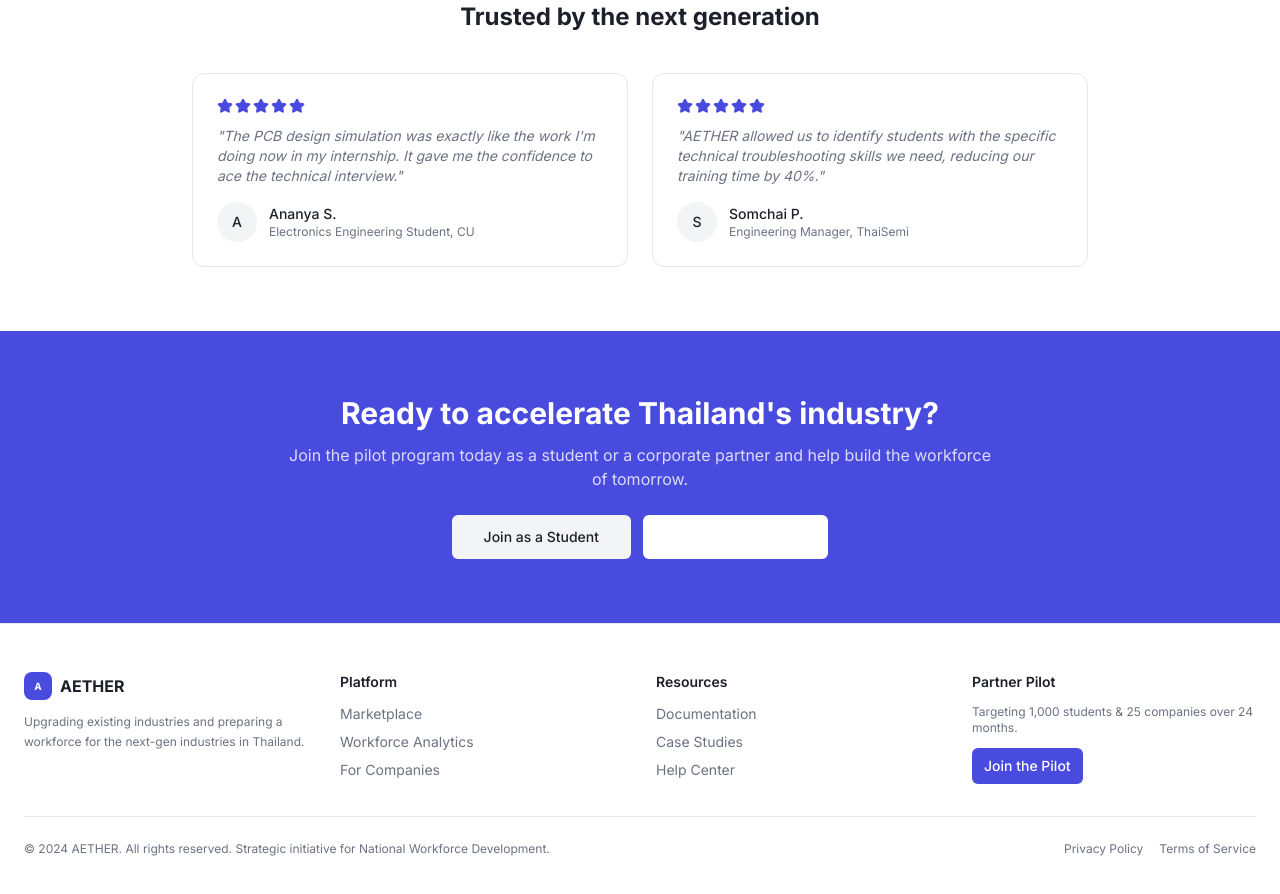
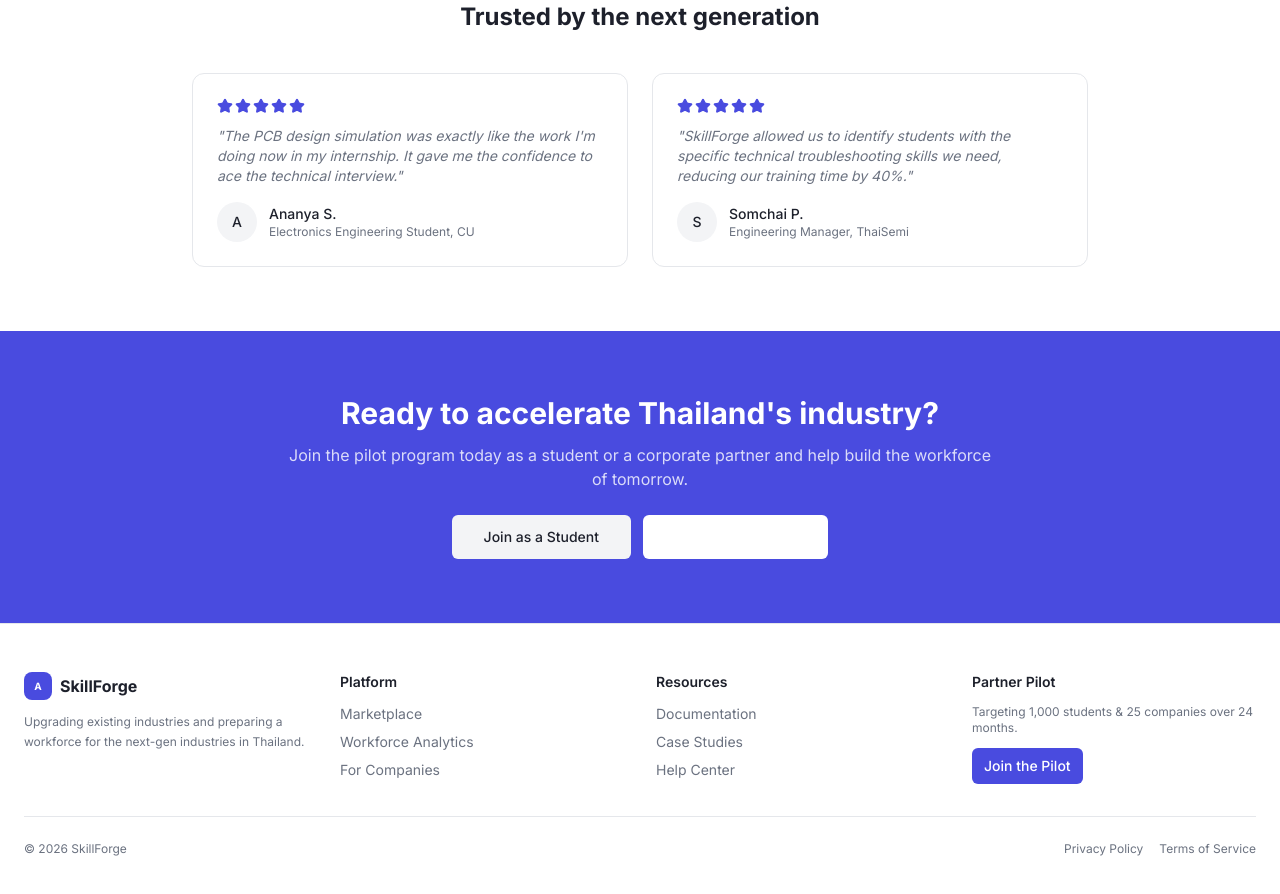
Before and after one commit to pimme05/re-thai, a React (Vite) app: page / in a window 1280 px wide. Shown: the part 1680-2574 px from the top of the page. Built offline with nearby package versions, Linux system fonts and the light colour scheme; the HTML template or start-up script is replaced by a standard one.

Commit message:
Update copyright footer to © 2026 SkillForge

```diff
--- a/package.json
+++ b/package.json
@@ -1,5 +1,5 @@
 {
-  "name": "aether-thailand",
+  "name": "skillforge-thailand",
   "private": true,
   "version": "0.0.0",
   "type": "module",
--- a/src/components/AppSidebar.tsx
+++ b/src/components/AppSidebar.tsx
@@ -79,7 +79,7 @@ export function AppSidebar() {
           </div>
           {!collapsed && (
             <span className="text-lg font-bold tracking-tight text-sidebar-foreground">
-              AETHER
+              SkillForge
             </span>
           )}
         </NavLink>
--- a/src/components/DashboardLayout.tsx
+++ b/src/components/DashboardLayout.tsx
@@ -47,7 +47,7 @@ export function DashboardLayout({
             <span className="text-xs font-bold text-primary-foreground">A</span>
           </div>
           <div className="hidden md:block">
-            <span className="font-bold text-sm">AETHER</span>
+            <span className="font-bold text-sm">SkillForge</span>
             <span className="text-[10px] text-muted-foreground ml-2 uppercase tracking-wider">
               Workforce for Next-Gen Industries
             </span>
--- a/src/pages/Credentials.tsx
+++ b/src/pages/Credentials.tsx
@@ -71,7 +71,7 @@ export default function Credentials() {
               <p className="text-sm text-muted-foreground leading-relaxed mb-4">
                 The <strong className="text-foreground">Advanced PCB Signal Integrity Specialist</strong> micro-credential
                 verifies that the earner has mastered complex signal integrity issues inherent in modern high-speed digital designs.
-                Through 40+ hours of simulated lab work in the AETHER Immersive Workspace, the student completed tasks involving
+                Through 40+ hours of simulated lab work in the SkillForge Immersive Workspace, the student completed tasks involving
                 crosstalk mitigation, PDN analysis, and impedance-controlled routing for high-density interconnects.
               </p>
               <p className="text-sm text-muted-foreground leading-relaxed">
@@ -160,7 +160,7 @@ export default function Credentials() {
                 ))}
               </div>
               <p className="text-[10px] text-primary-foreground/60 mt-3">
-                ⏱ This unlock expires in <strong>14 days</strong>. Interviews are conducted through the AETHER Priority Pipeline.
+                ⏱ This unlock expires in <strong>14 days</strong>. Interviews are conducted through the SkillForge Priority Pipeline.
               </p>
             </div>
 
--- a/src/pages/Landing.tsx
+++ b/src/pages/Landing.tsx
@@ -231,7 +231,7 @@ export default function Landing() {
                 role: "Electronics Engineering Student, CU",
               },
               {
-                quote: "AETHER allowed us to identify students with the specific technical troubleshooting skills we need, reducing our training time by 40%.",
+                quote: "SkillForge allowed us to identify students with the specific technical troubleshooting skills we need, reducing our training time by 40%.",
                 name: "Somchai P.",
                 role: "Engineering Manager, ThaiSemi",
               },
@@ -289,7 +289,7 @@ export default function Landing() {
                 <div className="h-7 w-7 rounded-lg bg-primary flex items-center justify-center">
                   <span className="text-[10px] font-bold text-primary-foreground">A</span>
                 </div>
-                <span className="font-bold">AETHER</span>
+                <span className="font-bold">SkillForge</span>
               </div>
               <p className="text-xs text-muted-foreground leading-relaxed">
                 Upgrading existing industries and preparing a workforce for the next-gen industries in Thailand.
@@ -320,7 +320,7 @@ export default function Landing() {
             </div>
           </div>
           <div className="border-t pt-6 flex items-center justify-between text-xs text-muted-foreground">
-            <span>© 2024 AETHER. All rights reserved. Strategic initiative for National Workforce Development.</span>
+            <span>© 2026 SkillForge</span>
             <div className="flex gap-4">
               <span>Privacy Policy</span>
               <span>Terms of Service</span>
--- a/src/pages/StudentDashboard.tsx
+++ b/src/pages/StudentDashboard.tsx
@@ -126,7 +126,7 @@ export default function StudentDashboard() {
             {/* Timeline */}
             <div className="bg-card rounded-xl border p-6">
               <h2 className="font-semibold mb-4">Learning Timeline</h2>
-              <p className="text-xs text-muted-foreground mb-4">Your journey through the AETHER pilot.</p>
+              <p className="text-xs text-muted-foreground mb-4">Your journey through the SkillForge pilot.</p>
               <div className="space-y-4">
                 {p.timeline.map((t, i) => (
                   <div key={i} className="flex gap-3">
```
Also changed, not shown: 1 other file (tests, documents, lock files or other folders).
